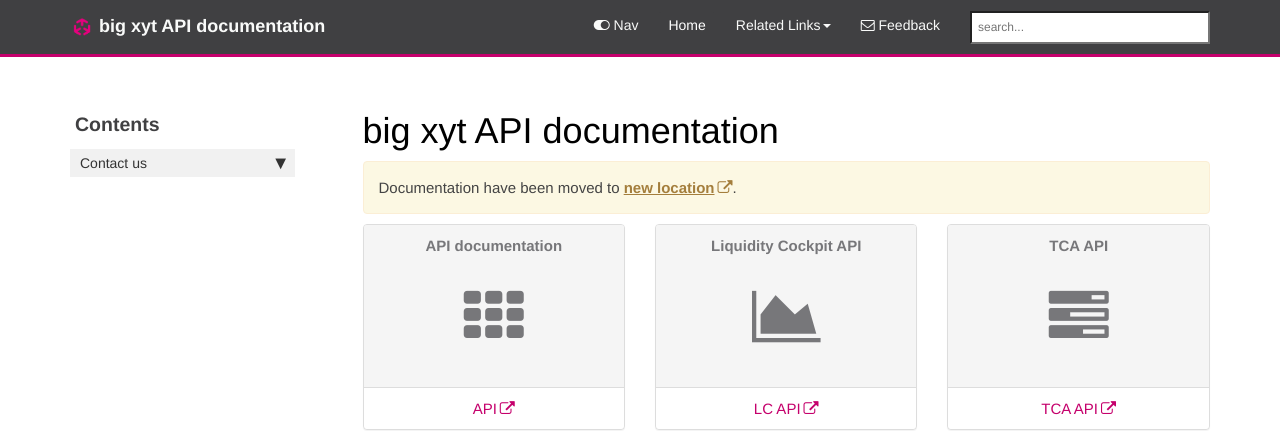
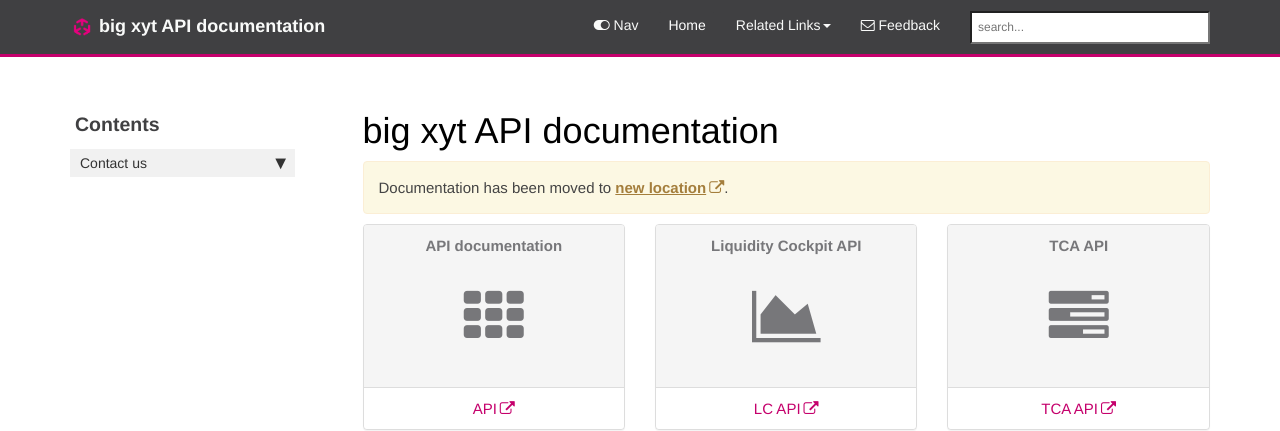
Before and after one commit to xythub/xythub.github.io, a Jekyll site: the page built from pages/xyt/index.html, in a window 1280 px wide. Shown: the top 431 px of the page. Built offline with Jekyll 4.4.1, drawn with Linux system fonts in a browser that asks for light colours; comment, search, counter and statistics services are not loaded.

Commit message:
Fix typo in docs

```diff
--- a/pages/xyt/index.html
+++ b/pages/xyt/index.html
@@ -8,7 +8,7 @@
 ---
 
 <div class="alert alert-warning" role="alert">
-  Documentation have been moved to <a href="https://docs.big-xyt.com/en/api/api" class="alert-link">new location</a>.
+  Documentation has been moved to <a href="https://docs.big-xyt.com/en/api/api" class="alert-link">new location</a>.
 </div>
 
 <div class="row">
```
Also changed, not shown: 404.md (+1 -1 lines).
